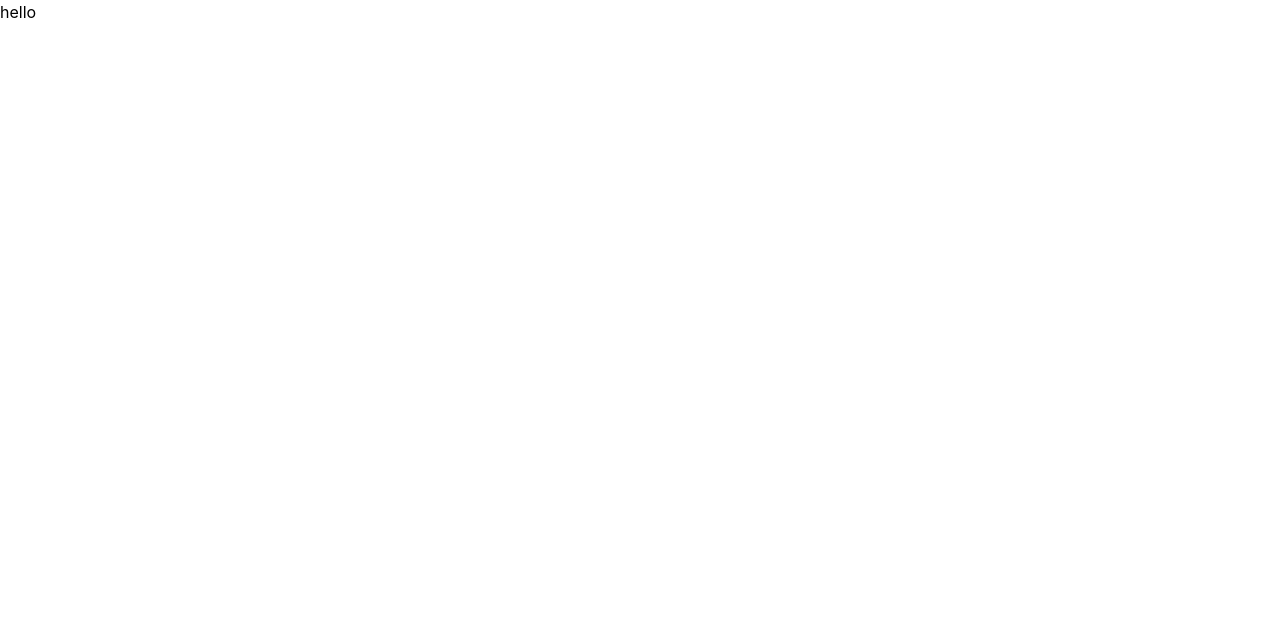
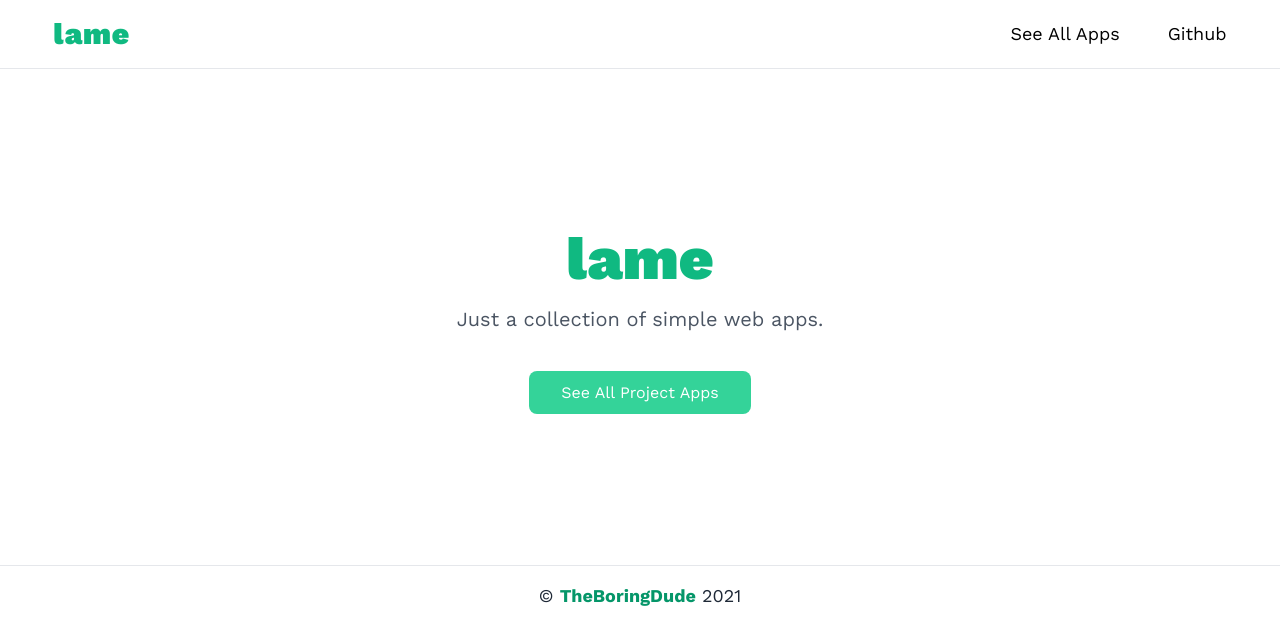
Before and after one commit to TheBoringDude/lame, a Nuxt app: page / in a window 1280 px wide. Shown: the top 644 px of the page. Built offline with nearby package versions, Linux system fonts and the light colour scheme.

Commit message:
add basic index design

```diff
--- /dev/null
+++ b/assets/css/tailwind.css
@@ -0,0 +1,5 @@
+@import url("https://fonts.googleapis.com/css2?family=Work+Sans:wght@300;400;500;600;700;800;900&display=swap");
+
+@tailwind base;
+@tailwind components;
+@tailwind utilities;
--- /dev/null
+++ b/components/Footer.vue
@@ -0,0 +1,11 @@
+<template>
+  <footer>
+    <hr />
+    <div class="text-center py-4">
+      <p class="text-lg text-gray-800">
+        &copy; <strong class="text-green-600">TheBoringDude</strong>
+        {{ new Date().getFullYear() }}
+      </p>
+    </div>
+  </footer>
+</template>
--- /dev/null
+++ b/components/Header.vue
@@ -0,0 +1,6 @@
+<template>
+  <header>
+    <Nav />
+    <hr />
+  </header>
+</template>
--- /dev/null
+++ b/components/Nav.vue
@@ -0,0 +1,20 @@
+<template>
+  <nav class="py-4 w-11/12 mx-auto flex items-center justify-between">
+    <h1 class="text-3xl font-black tracking-wide text-green-500">lame</h1>
+
+    <ul class="flex items-center">
+      <li class="text-lg mx-6">
+        <NuxtLink class="hover:text-green-600" to="/apps"
+          >See All Apps</NuxtLink
+        >
+      </li>
+      <li class="text-lg ml-6">
+        <a
+          class="hover:text-green-600"
+          href="https://github.com/TheBoringDude/lame"
+          >Github</a
+        >
+      </li>
+    </ul>
+  </nav>
+</template>
--- /dev/null
+++ b/components/index/Showcase.vue
@@ -0,0 +1,17 @@
+<template>
+  <section class="flex items-center justify-center w-full py-40">
+    <div class="text-center">
+      <h1 class="text-6xl font-black text-green-500">lame</h1>
+      <p class="my-4 text-gray-600 text-xl">
+        Just a collection of simple web apps.
+      </p>
+      <div class="mt-12">
+        <NuxtLink
+          to="/apps"
+          class="bg-green-400 hover:bg-green-500 py-3 px-8 rounded-lg text-white"
+          >See All Project Apps</NuxtLink
+        >
+      </div>
+    </div>
+  </section>
+</template>
--- a/layouts/default.vue
+++ b/layouts/default.vue
@@ -1,62 +1,7 @@
 <template>
   <div>
+    <Header />
     <Nuxt />
+    <Footer />
   </div>
 </template>
-
-<style>
-html {
-  font-family:
-    'Source Sans Pro',
-    -apple-system,
-    BlinkMacSystemFont,
-    'Segoe UI',
-    Roboto,
-    'Helvetica Neue',
-    Arial,
-    sans-serif;
-  font-size: 16px;
-  word-spacing: 1px;
-  -ms-text-size-adjust: 100%;
-  -webkit-text-size-adjust: 100%;
-  -moz-osx-font-smoothing: grayscale;
-  -webkit-font-smoothing: antialiased;
-  box-sizing: border-box;
-}
-
-*,
-*::before,
-*::after {
-  box-sizing: border-box;
-  margin: 0;
-}
-
-.button--green {
-  display: inline-block;
-  border-radius: 4px;
-  border: 1px solid #3b8070;
-  color: #3b8070;
-  text-decoration: none;
-  padding: 10px 30px;
-}
-
-.button--green:hover {
-  color: #fff;
-  background-color: #3b8070;
-}
-
-.button--grey {
-  display: inline-block;
-  border-radius: 4px;
-  border: 1px solid #35495e;
-  color: #35495e;
-  text-decoration: none;
-  padding: 10px 30px;
-  margin-left: 15px;
-}
-
-.button--grey:hover {
-  color: #fff;
-  background-color: #35495e;
-}
-</style>
--- a/pages/index.vue
+++ b/pages/index.vue
@@ -1,11 +1,17 @@
 <template>
   <div>
-    hello
+    <IndexShowcase />
   </div>
 </template>
 
 <script lang="ts">
 import Vue from "vue";
 
-export default Vue.extend({});
+export default Vue.extend({
+  head() {
+    return {
+      title: "Lame | Just a collection of simple web apps"
+    };
+  }
+});
 </script>
--- /dev/null
+++ b/tailwind.config.js
@@ -0,0 +1,14 @@
+module.exports = {
+  purge: [],
+  darkMode: false, // or 'media' or 'class'
+  theme: {
+    fontFamily: {
+      sans: ['"Work Sans"', "sans-serif"]
+    },
+    extend: {}
+  },
+  variants: {
+    extend: {}
+  },
+  plugins: []
+};
```
Also changed, not shown: .babelrc.
